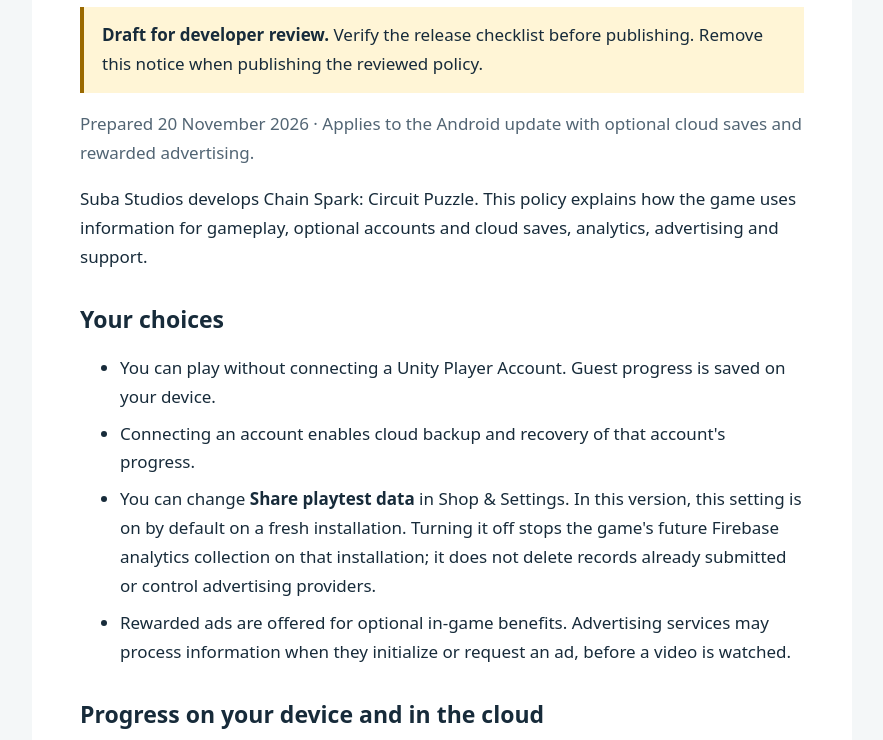
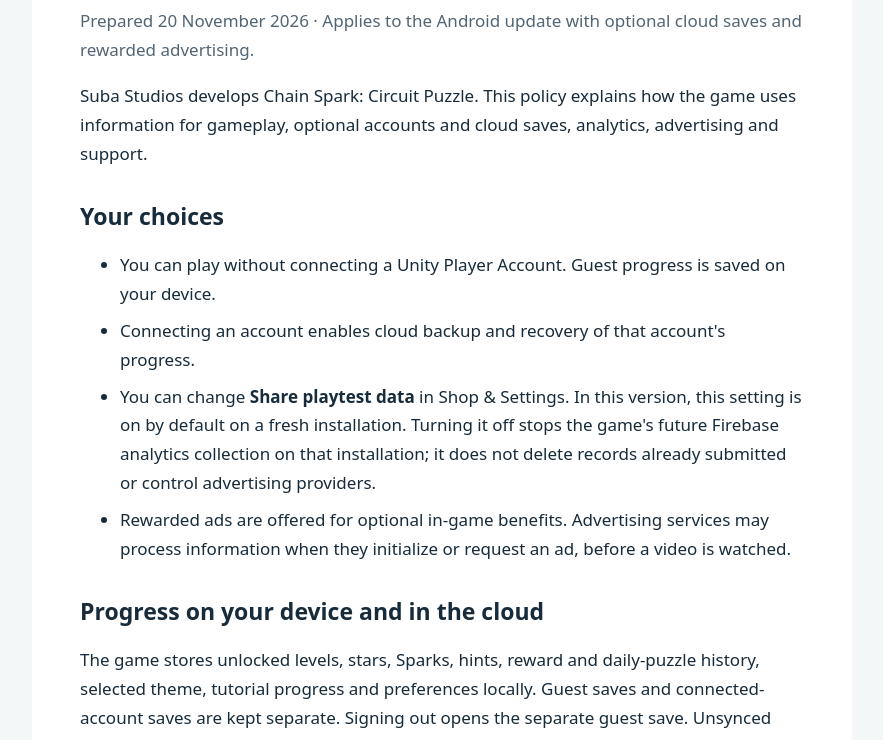
Before and after one commit to Dinesh31747/dinesh31747.github.io, a plain HTML site: page chainspark-privacy.html in a window 1280 px wide. Shown: the part 254-994 px from the top of the page, without its empty margins (198-1081 px from the left). Drawn offline with Linux system fonts and the light colour scheme.

Commit message:
Remove draft notice from privacy policy
Removed draft notice for developer review from privacy policy.

```diff
--- a/chainspark-privacy.html
+++ b/chainspark-privacy.html
@@ -85,11 +85,6 @@
       </nav>
       <p class="meta">Suba Studios · Chain Spark: Circuit Puzzle</p>
       <h1>Chain Spark Privacy Policy</h1>
-      <p class="notice">
-        <strong>Draft for developer review.</strong> Verify the release
-        checklist before publishing. Remove this notice when publishing the
-        reviewed policy.
-      </p>
       <p class="meta">
         Prepared 20 November 2026 · Applies to the Android update with optional
         cloud saves and rewarded advertising.
```
